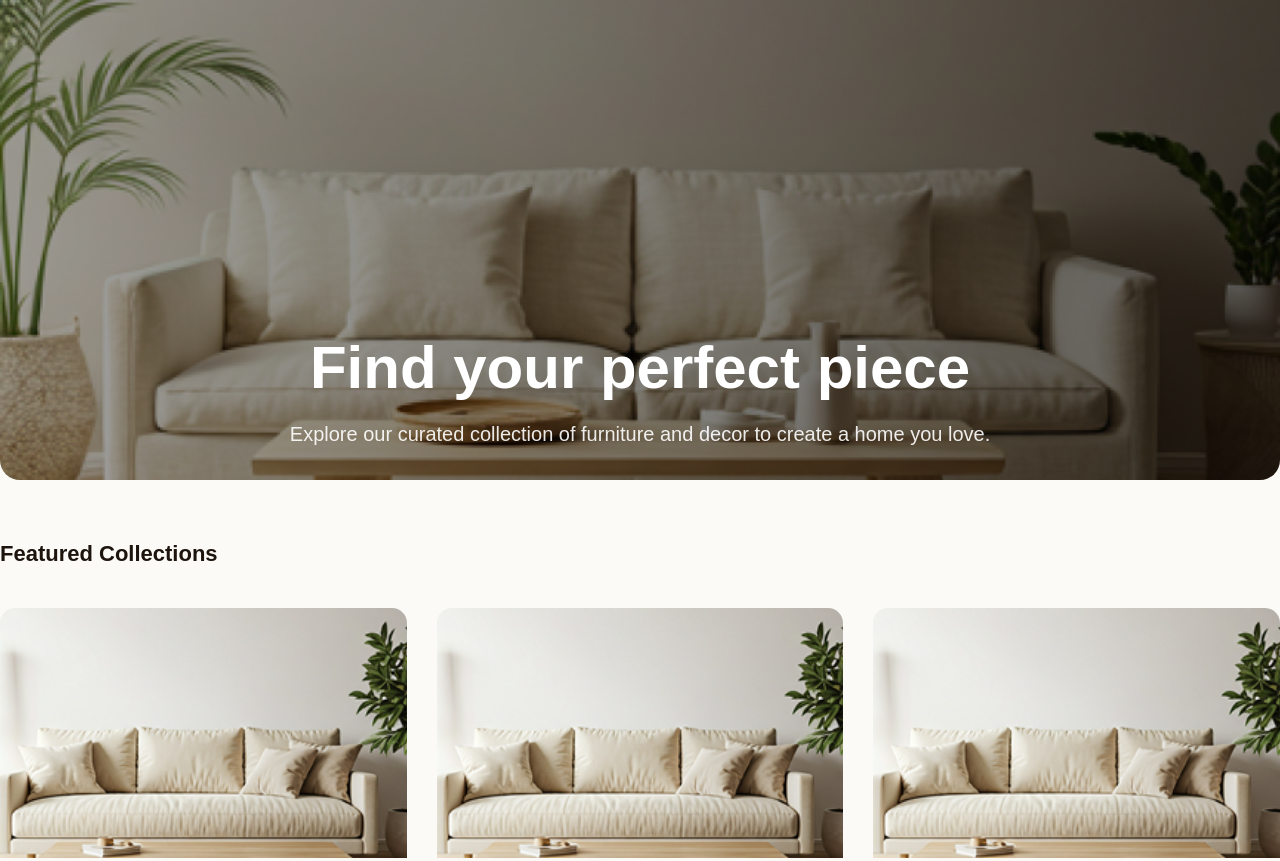
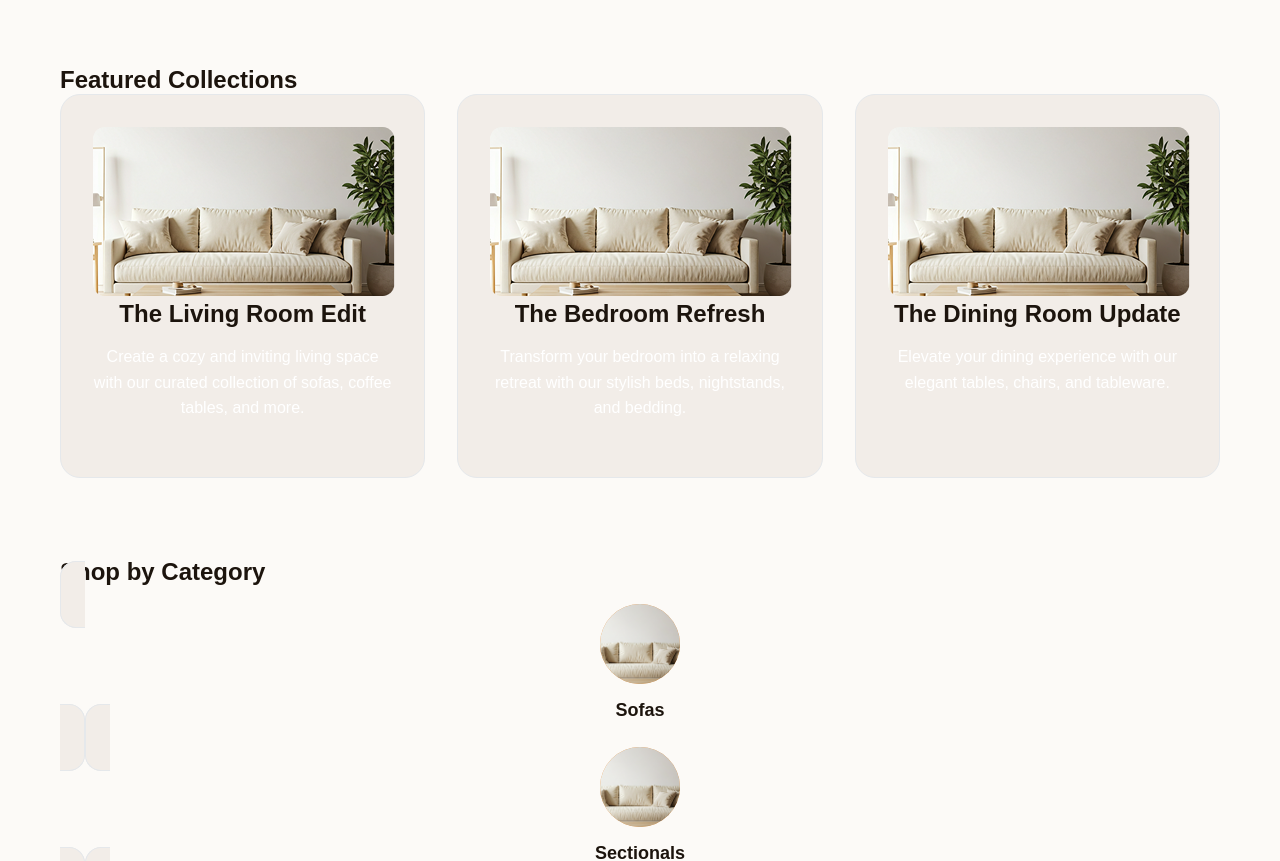
Before and after one commit to dilmurodivcc/m-mebel, a Next.js app: page / in a window 1280 px wide. Shown: the part 280-1141 px from the top of the page. Built offline with nearby package versions, Linux system fonts and the light colour scheme.

Commit message:
Build error fixing

```diff
--- a/src/app/category/page.tsx
+++ b/src/app/category/page.tsx
@@ -10,7 +10,6 @@ import {
 } from "react-icons/md";
 import { CiGrid41 } from "react-icons/ci";
 import { BsList } from "react-icons/bs";
-import { useRouter } from "next/navigation";
 import { products } from "@/data/products";
 import { useTranslation } from "react-i18next";
 
@@ -73,7 +72,6 @@ const Category = () => {
   const setLayout = useCategoryStore((s) => s.setLayout);
   const currentPage = useCategoryStore((s) => s.currentPage);
   const setCurrentPage = useCategoryStore((s) => s.setCurrentPage);
-  const router = useRouter();
 
   const [selectedCategories, setSelectedCategories] = useState<string[]>([]);
   const [priceRange] = useState<{ min: string; max: string }>({
@@ -153,8 +151,6 @@ const Category = () => {
   return (
     <ClientLayout showHeader={true} showFooter={true}>
       <main className="category-page">
-
-
         <nav className="breadcrumb">
           <span className="breadcrumb-main">{t("breadcrumbMain")}</span> /{" "}
           <span className="breadcrumb-current">
--- a/src/scss/components/layout/_header.scss
+++ b/src/scss/components/layout/_header.scss
@@ -69,8 +69,8 @@
   list-style: none;
   display: flex;
   flex-direction: column;
-  align-items: start;
-  justify-content: start;
+  align-items: flex-start;
+  justify-content: flex-start;
   gap: 4px !important;
 }
 .dropdown-content li {
@@ -80,7 +80,7 @@
   font-size: 15px;
   display: flex;
   align-items: center;
-  justify-content: start;
+  justify-content: flex-start;
   gap: 8px;
   border-radius: 12px;
   width: 100%;
--- a/src/scss/components/ui/_language-changer.scss
+++ b/src/scss/components/ui/_language-changer.scss
@@ -50,8 +50,8 @@
     list-style: none;
     display: flex;
     flex-direction: column;
-    align-items: start;
-    justify-content: start;
+    align-items: flex-start;
+    justify-content: flex-start;
     gap: 4px !important;
 
     li {
@@ -61,7 +61,7 @@
       font-size: 15px;
       display: flex;
       align-items: center;
-      justify-content: start;
+      justify-content: flex-start;
       gap: 8px;
       border-radius: 12px;
       width: 100%;
--- a/src/scss/pages/_category.scss
+++ b/src/scss/pages/_category.scss
@@ -211,7 +211,7 @@
 
   &.list {
     flex-direction: row;
-    justify-content: start;
+    justify-content: flex-start;
     align-items: flex-start;
 
     .category-product-name {
--- a/src/scss/pages/_home.scss
+++ b/src/scss/pages/_home.scss
@@ -1,196 +1,175 @@
+@use "../base/variables" as *;
+
 .home-page {
-  background-color: var(--bg);
+  padding: 120px 20px 40px;
+  max-width: 1200px;
+  margin: 0 auto;
   min-height: 100vh;
 }
 
-// Hero Section
 .hero-section {
-  position: relative;
-  background: linear-gradient(rgba(0, 0, 0, 0.3), rgba(0, 0, 0, 0.3)),
-    url("/img/heroimg.png") center/cover no-repeat;
-  border-radius: 20px;
   display: flex;
   align-items: center;
-  justify-content: end;
-  flex-direction: column;
-  padding: 30px;
-  text-align: center;
-  color: var(--text);
-  max-height: 660px;
-  height: calc(100vh - 120px);
+  justify-content: space-between;
+  margin-bottom: 80px;
+  gap: 60px;
+}
 
 .hero-content {
-    h1 {
-      font-family: var(--text-secondary);
-      font-size: 60px;
-      font-weight: 900;
-      margin-bottom: 1rem;
-      color: var(--text-secondary);
+  flex: 1;
+  max-width: 600px;
 }
 
-    p {
-      font-family: var(--font-family);
-      font-size: 20px;
-      line-height: 1.6;
-      color: var(--text-secondary);
-      opacity: 0.9;
-    }
-  }
+.hero-title {
+  font-size: 48px;
+  font-weight: 700;
+  color: var(--text);
+  margin-bottom: 24px;
+  line-height: 1.2;
 }
 
-.featured-collections,
-.shop-category,
-.new-arrivals {
-  padding: 60px 0;
-  h2 {
-    font-family: var(--font-family);
-    font-weight: 700;
-    font-size: 22px;
-    line-height: 127%;
-    text-align: start;
-    margin-bottom: 30px;
+.hero-subtitle {
+  font-size: 18px;
+  color: var(--text-secondary);
+  line-height: 1.6;
+  margin-bottom: 32px;
 }
+
+.hero-image {
+  flex: 1;
+  max-width: 500px;
+  display: flex;
+  justify-content: flex-end;
+}
+
+.hero-image img {
+  width: 100%;
+  height: auto;
+  border-radius: 20px;
+  box-shadow: 0 8px 32px rgba(0, 0, 0, 0.1);
+}
+
+.featured-collections {
+  margin-bottom: 80px;
+}
+
+.section-title {
+  font-size: 32px;
+  font-weight: 600;
+  color: var(--text);
+  margin-bottom: 40px;
+  text-align: center;
 }
 
 .collections-grid {
   display: grid;
-  grid-template-columns: repeat(auto-fit, minmax(350px, 1fr));
-  gap: 30px;
-  margin-top: 40px;
+  grid-template-columns: repeat(auto-fit, minmax(300px, 1fr));
+  gap: 32px;
 }
 
 .collection-card {
-  border-radius: 15px;
-  overflow: hidden;
-  transition: transform 0.3s ease, box-shadow 0.3s ease;
+  background: var(--bg-secondary);
+  border-radius: 20px;
+  padding: 32px;
+  text-align: center;
+  transition: all 0.3s ease;
+  border: 1px solid var(--border-color);
+
+  &:hover {
+    transform: translateY(-8px);
+    box-shadow: 0 12px 40px rgba(0, 0, 0, 0.1);
+  }
+}
+
+.collection-card h3 {
+  font-size: 24px;
+  font-weight: 600;
+  color: var(--text);
+  margin-bottom: 16px;
+}
+
+.collection-card p {
+  color: var(--text-secondary);
+  line-height: 1.6;
+  margin-bottom: 24px;
+}
+
+.categories-section {
+  margin-bottom: 80px;
+}
+
+.categories-grid {
+  display: grid;
+  grid-template-columns: repeat(auto-fit, minmax(200px, 1fr));
+  gap: 24px;
+}
+
+.category-card {
+  background: var(--bg-secondary);
+  border-radius: 16px;
+  padding: 24px;
+  text-align: center;
+  transition: all 0.3s ease;
+  border: 1px solid var(--border-color);
   cursor: pointer;
 
   &:hover {
-    img {
-      transform: scale(1.05);
-    }
-  }
-
-  .card-image {
-    height: 250px;
-    overflow: hidden;
-
-    img {
-      width: 100%;
-      height: 100%;
-      object-fit: cover;
-      transition: transform 0.3s ease;
-    }
-  }
-
-  .card-content {
-    padding: 18px 0;
-
-    h3 {
-      font-family: var(--font-family);
-      font-size: 18px;
-      font-weight: 600;
-      color: var(--text);
-      margin-bottom: 12px;
-    }
-
-    p {
-      font-family: var(--font-family);
-      font-size: 16px;
-      line-height: 1.6;
-      color: var(--text-tertiary);
-    }
-  }
-}
-
-// Shop by Category
-.category-grid {
-  display: grid;
-  grid-template-columns: repeat(auto-fit, minmax(220px, 1fr));
-  gap: 14px;
-  margin-top: 40px;
-}
-
-.category-card {
-  text-align: center;
-  border-radius: 15px;
-
-  transition: transform 0.3s ease, box-shadow 0.3s ease;
-
-  &:hover {
-    img {
-      transform: scale(1.05);
+    transform: translateY(-4px);
+    box-shadow: 0 8px 24px rgba(0, 0, 0, 0.1);
   }
 }
 
 .category-image {
-    width: 100%;
-    height: 250px;
-    border-radius: 10px;
+  width: 80px;
+  height: 80px;
+  margin: 0 auto 16px;
+  border-radius: 50%;
   overflow: hidden;
-    margin-bottom: 15px;
+  background: var(--bg-tertiary);
+  display: flex;
+  align-items: center;
+  justify-content: center;
+}
 
-    img {
+.category-image img {
   width: 100%;
   height: 100%;
   object-fit: cover;
-      transition: transform 0.3s ease;
-    }
 }
 
-  h3 {
-    font-family: var(--font-family);
-    font-size: 1.1rem;
+.category-card h3 {
+  font-size: 18px;
   font-weight: 600;
   color: var(--text);
-    text-align: start;
-  }
+  margin-bottom: 8px;
 }
 
-// Responsive Design
 @media (max-width: 768px) {
   .hero-section {
-    height: 400px;
-    margin: 10px;
-
-    .hero-content {
-      h1 {
-        font-size: 2rem;
+    flex-direction: column;
+    text-align: center;
+    gap: 40px;
   }
 
-      p {
-        font-size: 1rem;
-      }
-    }
+  .hero-title {
+    font-size: 36px;
   }
 
-  .featured-collections,
-  .shop-category,
-  .new-arrivals {
-    padding: 40px 0;
-
-    h2 {
-      font-size: 2rem;
-    }
+  .hero-subtitle {
+    font-size: 16px;
   }
 
   .collections-grid {
     grid-template-columns: 1fr;
-    gap: 20px;
   }
 
-  .category-grid {
+  .categories-grid {
     grid-template-columns: repeat(2, 1fr);
-    gap: 15px;
   }
 }
 
 @media (max-width: 480px) {
-  .category-grid {
+  .categories-grid {
     grid-template-columns: 1fr;
   }
-
-  .hero-section {
-    height: 300px;
 }
-}
```
Lines whose indentation alone changed are shown as unchanged.
